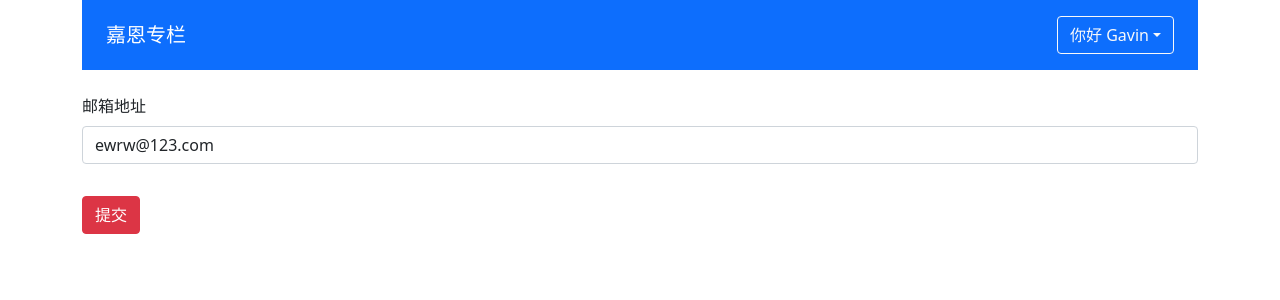
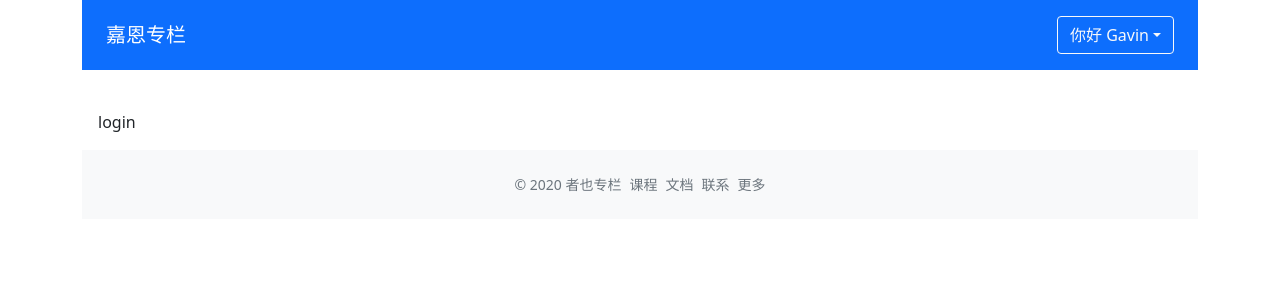
Before and after one commit to jiaen188/vue3-zhihu-project, a Vue app: page /login in a window 1280 px wide. Shown: the top 300 px of the page. Built offline with nearby package versions, Linux system fonts and the light colour scheme.

Commit message:
feat: 配置路由

```diff
--- a/src/App.vue
+++ b/src/App.vue
@@ -2,7 +2,7 @@
   <div class="container">
     <global-header :user="currentUser"></global-header>
     <!-- <column-list :list="list" /> -->
-    <validate-form action="" @form-submit="onFormSubmit">
+    <!-- <validate-form action="" @form-submit="onFormSubmit">
       <div class="mb-3">
         <label class="form-label">邮箱地址</label>
         <validate-input ref="inputRef" :rules="emailRules" v-model="emailVal" type="text" placeholder="请输入邮箱地址" />
@@ -10,7 +10,19 @@
       <template v-slot:submit>
         <div class="btn btn-danger">提交</div>
       </template>
-    </validate-form>
+    </validate-form> -->
+    <router-view></router-view>
+    <footer class="text-center py-4 text-secondary bg-light mt-6">
+      <small>
+        <ul class="list-inline mb-0">
+          <li class="list-inline-item">© 2020 者也专栏</li>
+          <li class="list-inline-item">课程</li>
+          <li class="list-inline-item">文档</li>
+          <li class="list-inline-item">联系</li>
+          <li class="list-inline-item">更多</li>
+        </ul>
+      </small>
+    </footer>
   </div>
 </template>
 
@@ -57,9 +69,9 @@
   name: 'App',
   components: {
     // ColumnList,
-    GlobalHeader,
-    ValidateInput,
-    ValidateForm
+    GlobalHeader
+    // ValidateInput,
+    // ValidateForm
   },
   setup () {
     const inputRef = ref<any>()
--- a/src/main.ts
+++ b/src/main.ts
@@ -1,4 +1,7 @@
 import { createApp } from 'vue'
 import App from './App.vue'
+import router from './router'
 
-createApp(App).mount('#app')
+const app = createApp(App)
+app.use(router)
+app.mount('#app')
--- /dev/null
+++ b/src/router.ts
@@ -0,0 +1,22 @@
+import { createRouter, createWebHistory } from 'vue-router'
+import Home from './views/Home.vue'
+import Login from './views/Login.vue'
+
+const routerHistory = createWebHistory()
+const router = createRouter({
+  history: routerHistory,
+  routes: [
+    {
+      path: '/',
+      name: 'home',
+      component: Home
+    },
+    {
+      path: '/login',
+      name: 'login',
+      component: Login
+    }
+  ]
+})
+
+export default router
--- /dev/null
+++ b/src/views/Home.vue
@@ -0,0 +1,13 @@
+<template>
+  <div class="home-page">
+    home
+  </div>
+</template>
+
+<script lang="ts">
+import { defineComponent } from 'vue'
+
+export default defineComponent({
+  name: 'Home'
+})
+</script>
--- /dev/null
+++ b/src/views/Login.vue
@@ -0,0 +1,13 @@
+<template>
+  <div class="login-page mx-auto p-3 w-330">
+    login
+  </div>
+</template>
+
+<script lang="ts">
+import { defineComponent } from 'vue'
+
+export default defineComponent({
+  name: 'Login'
+})
+</script>
```
